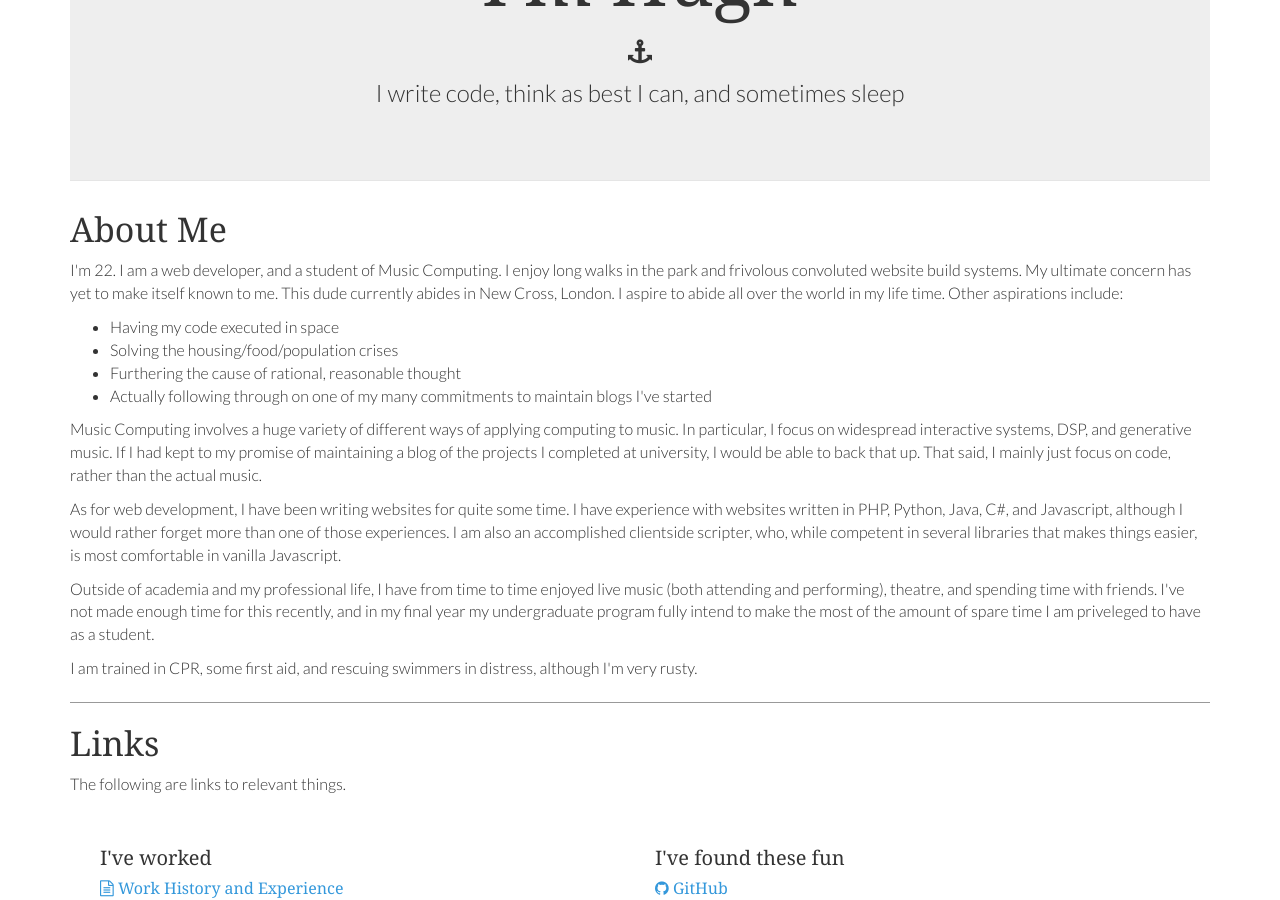
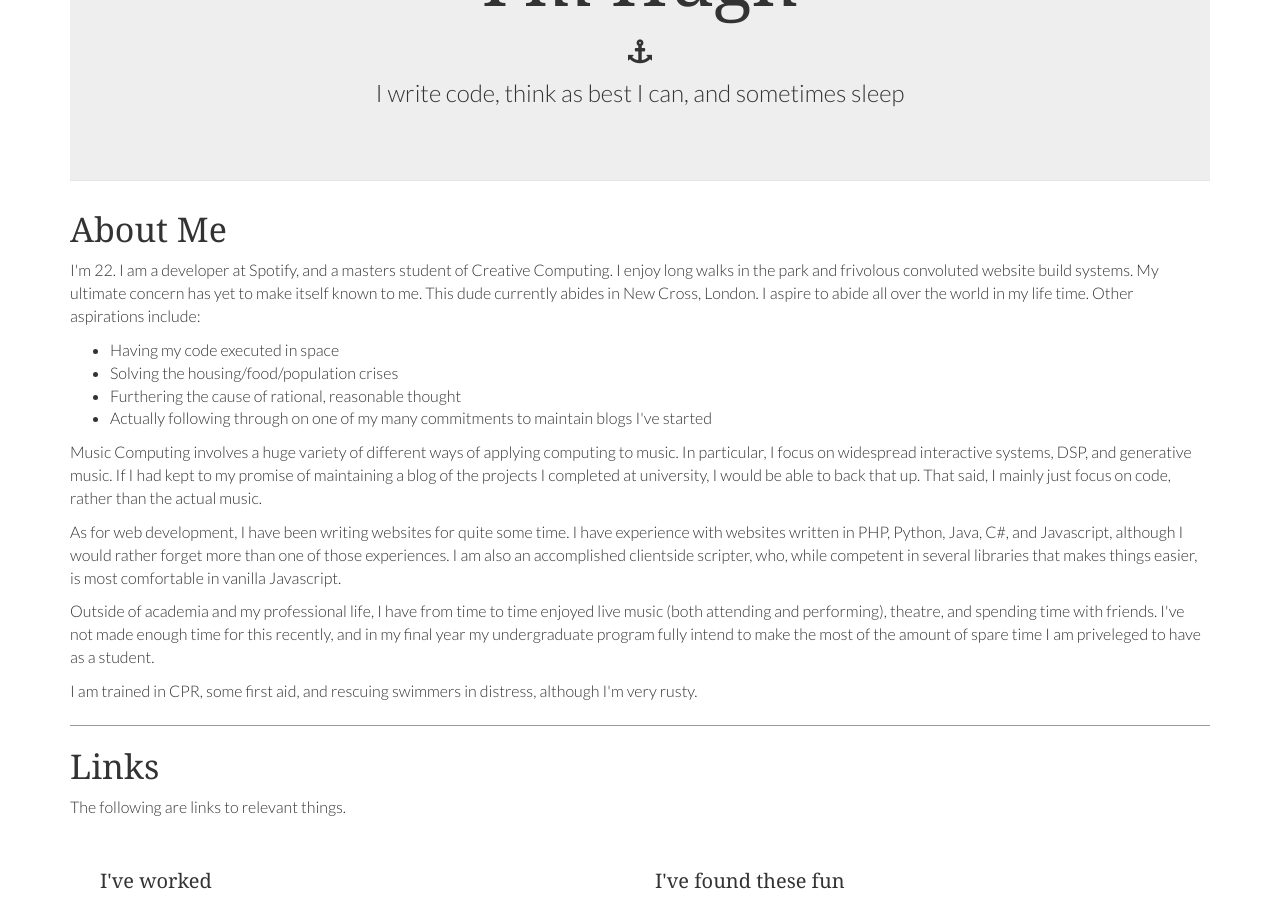
Before and after one commit to hughrawlinson/old-static-hughrawlinson.me, a Jekyll site: the page built from index.html, in a window 1280 px wide and 900 px high, scrolled down 628 px. Built offline with Jekyll 4.4.1, drawn with Linux system fonts in a browser that asks for light colours; nearby versions of some CDN libraries; some web fonts are replaced.

Commit message:
Update index.html

```diff
--- a/index.html
+++ b/index.html
@@ -9,7 +9,7 @@ layout: default
     <p class="lead">I write code, think as best I can, and sometimes sleep</p>
 </div>
 <h2>About Me</h2>
-    <p>I'm 22. I am a web developer, and a student of Music Computing. I enjoy long walks in the park and frivolous convoluted website build systems. My ultimate concern has yet to make itself known to me. This dude currently abides in New Cross, London. I aspire to abide all over the world in my life time. Other aspirations include:</p>
+    <p>I'm 22. I am a developer at Spotify, and a masters student of Creative Computing. I enjoy long walks in the park and frivolous convoluted website build systems. My ultimate concern has yet to make itself known to me. This dude currently abides in New Cross, London. I aspire to abide all over the world in my life time. Other aspirations include:</p>
     <ul>
         <li>Having my code executed in space</li>
         <li>Solving the housing/food/population crises</li>
```
